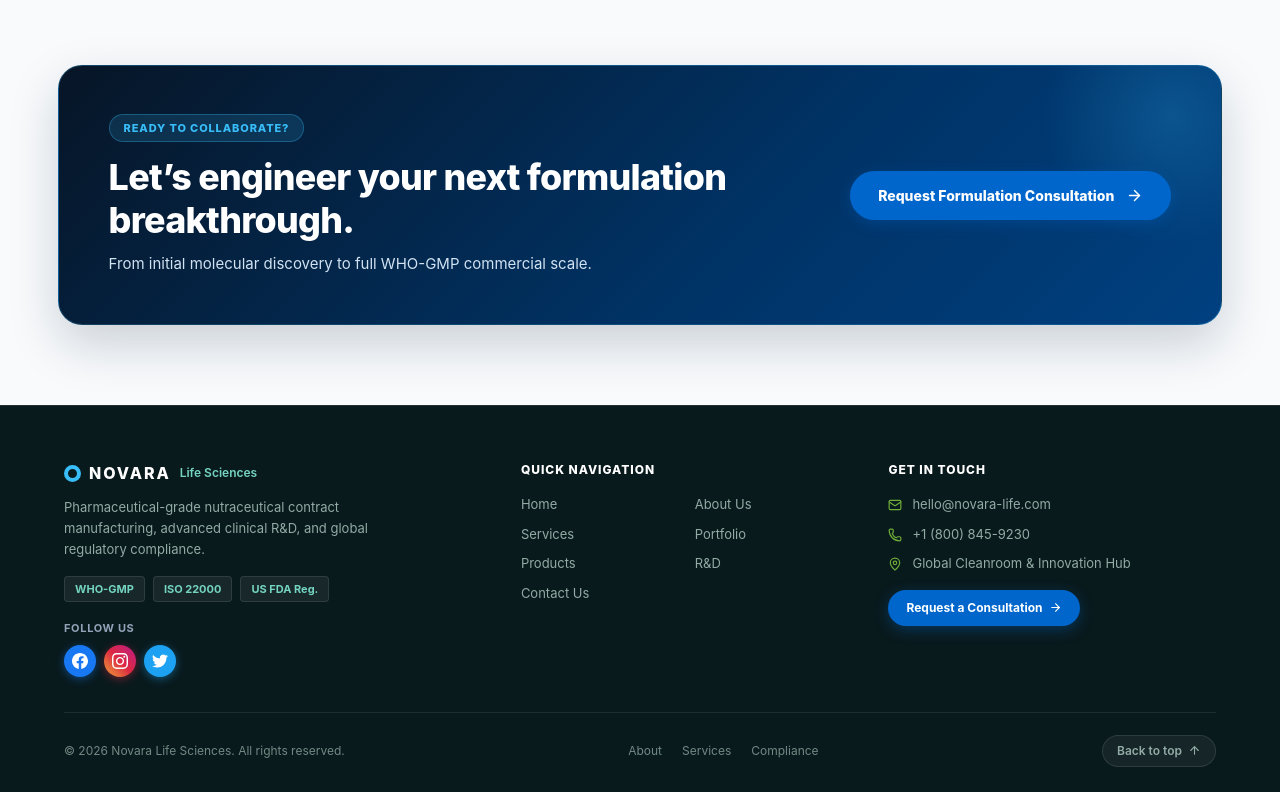
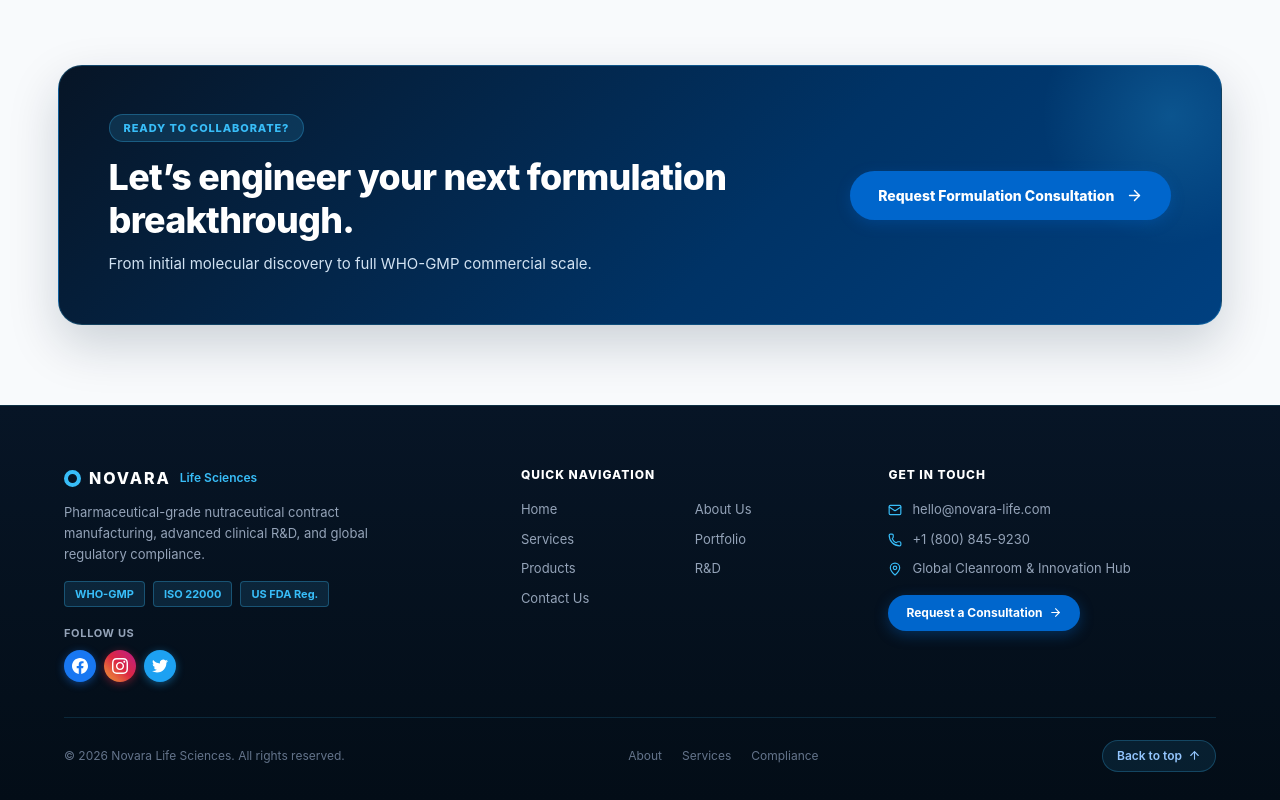
Before and after one commit to sonu2k1/Zenon, a Next.js app: page / in a window 1280 px wide. Shown: the part 10596-11396 px from the top of the page. Built offline with nearby package versions, Linux system fonts and the light colour scheme.

Commit message:
feat: apply deep midnight navy gradient with cyan blue badges, contact icons, and links to Footer

```diff
--- a/app/globals.css
+++ b/app/globals.css
@@ -1174,11 +1174,11 @@ em {
 
 /* Modern Corporate Footer */
 .footer-wrapper {
-  padding: 55px 5vw 25px;
-  background: #091a1d;
+  padding: 60px 5vw 28px;
+  background: linear-gradient(180deg, #071526 0%, #030d17 100%);
   color: #ffffff;
   position: relative;
-  border-top: 1px solid rgba(255, 255, 255, 0.1);
+  border-top: 1px solid rgba(56, 189, 248, 0.2);
 }
 
 .footer-container {
@@ -1191,7 +1191,7 @@ em {
   grid-template-columns: 1.4fr 1.1fr 1.1fr;
   gap: 40px;
   padding-bottom: 35px;
-  border-bottom: 1px solid rgba(255, 255, 255, 0.08);
+  border-bottom: 1px solid rgba(56, 189, 248, 0.15);
 }
 
 @media (max-width: 900px) {
@@ -1213,13 +1213,13 @@ em {
 }
 
 .footer-brand-col .brand span {
-  color: #74d4c0 !important;
+  color: #38bdf8 !important;
 }
 
 .footer-tagline {
   font-size: 13px;
   line-height: 1.6;
-  color: #92aba5;
+  color: #94a3b8;
   max-width: 340px;
   margin-bottom: 16px;
 }
@@ -1231,13 +1231,13 @@ em {
 }
 
 .footer-badges span {
-  background: rgba(255, 255, 255, 0.06);
-  color: #74d4c0;
+  background: rgba(56, 189, 248, 0.12);
+  color: #38bdf8;
   font-size: 11px;
   font-weight: 700;
   padding: 4px 10px;
   border-radius: 4px;
-  border: 1px solid rgba(255, 255, 255, 0.1);
+  border: 1px solid rgba(56, 189, 248, 0.3);
 }
 
 .footer-heading {
@@ -1257,14 +1257,14 @@ em {
 
 .footer-link {
   font-size: 13px;
-  color: #92aba5;
+  color: #94a3b8;
   transition: all 0.2s ease;
   text-decoration: none;
   display: inline-block;
 }
 
 .footer-link:hover {
-  color: #6fae38;
+  color: #38bdf8;
   transform: translateX(3px);
 }
 
@@ -1279,7 +1279,7 @@ em {
   align-items: center;
   gap: 10px;
   font-size: 13px;
-  color: #92aba5;
+  color: #94a3b8;
   text-decoration: none;
   transition: color 0.2s ease;
 }
@@ -1289,7 +1289,7 @@ em {
 }
 
 .footer-contact-item svg {
-  color: #6fae38;
+  color: #38bdf8;
   flex-shrink: 0;
 }
 
@@ -1301,7 +1301,7 @@ em {
   gap: 14px;
   padding-top: 22px;
   font-size: 12px;
-  color: #728984;
+  color: #64748b;
 }
 
 .footer-legal-links {
@@ -1311,24 +1311,24 @@ em {
 }
 
 .footer-legal-links a {
-  color: #728984;
+  color: #64748b;
   text-decoration: none;
   transition: color 0.2s ease;
 }
 
 .footer-legal-links a:hover {
-  color: #ffffff;
+  color: #38bdf8;
 }
 
 .footer-back-top {
   display: inline-flex;
   align-items: center;
   gap: 6px;
-  color: #92aba5;
+  color: #93c5fd;
   font-size: 12px;
   font-weight: 600;
-  background: rgba(255, 255, 255, 0.05);
-  border: 1px solid rgba(255, 255, 255, 0.1);
+  background: rgba(56, 189, 248, 0.1);
+  border: 1px solid rgba(56, 189, 248, 0.25);
   padding: 6px 14px;
   border-radius: 100px;
   cursor: pointer;
@@ -1336,8 +1336,10 @@ em {
 }
 
 .footer-back-top:hover {
-  background: rgba(255, 255, 255, 0.12);
+  background: #0066cc;
   color: #ffffff;
+  border-color: #0066cc;
+  box-shadow: 0 4px 14px rgba(0, 102, 204, 0.4);
 }
 
 .nav-actions {
```
